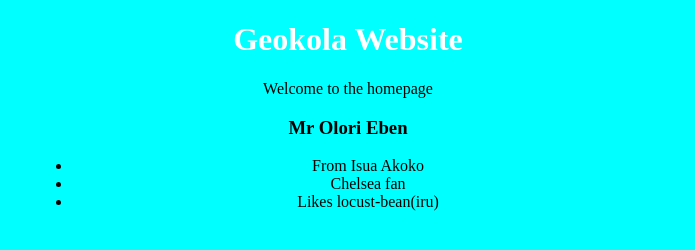
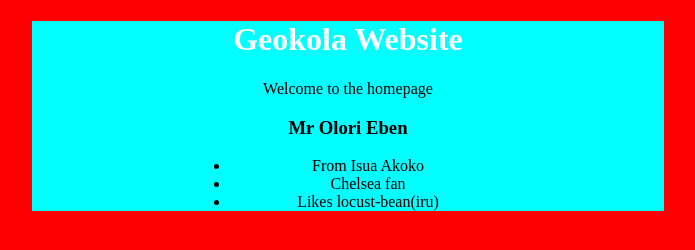
Before and after one commit to Geokola/geokola.github.io, a plain HTML site: page index.html in a window 1280 px wide. Shown: the whole page, without its empty margins (292-987 px from the left). Drawn offline with Linux system fonts and the light colour scheme.

Commit message:
Update index.html

```diff
--- a/index.html
+++ b/index.html
@@ -5,10 +5,11 @@
 <title>Geokola Home </title>
 <link rel="stylesheet" href="style.css">
 </head>
-<body style="background: cyan;">
+<body>
+<div>
 <h1>Geokola Website</h1>
 <p>Welcome to the homepage</p>
-<div>
+<div class="olori">
 <h3> Mr Olori Eben </h3>
 <ul>
 <li> From Isua Akoko</li>
@@ -16,5 +17,6 @@
 <li> Likes locust-bean(iru)</li>
 </ul>
 </div>
+</div>
 </body>
 </html>
```
